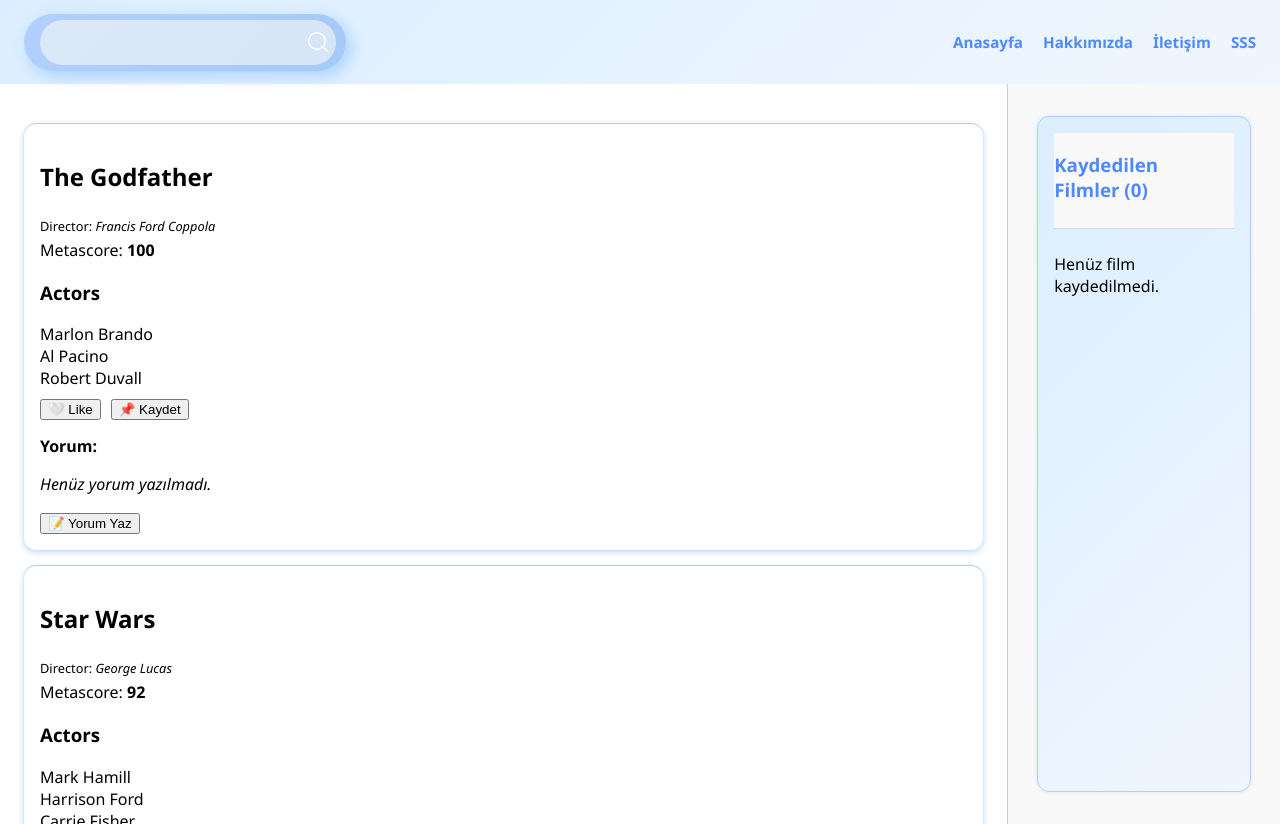
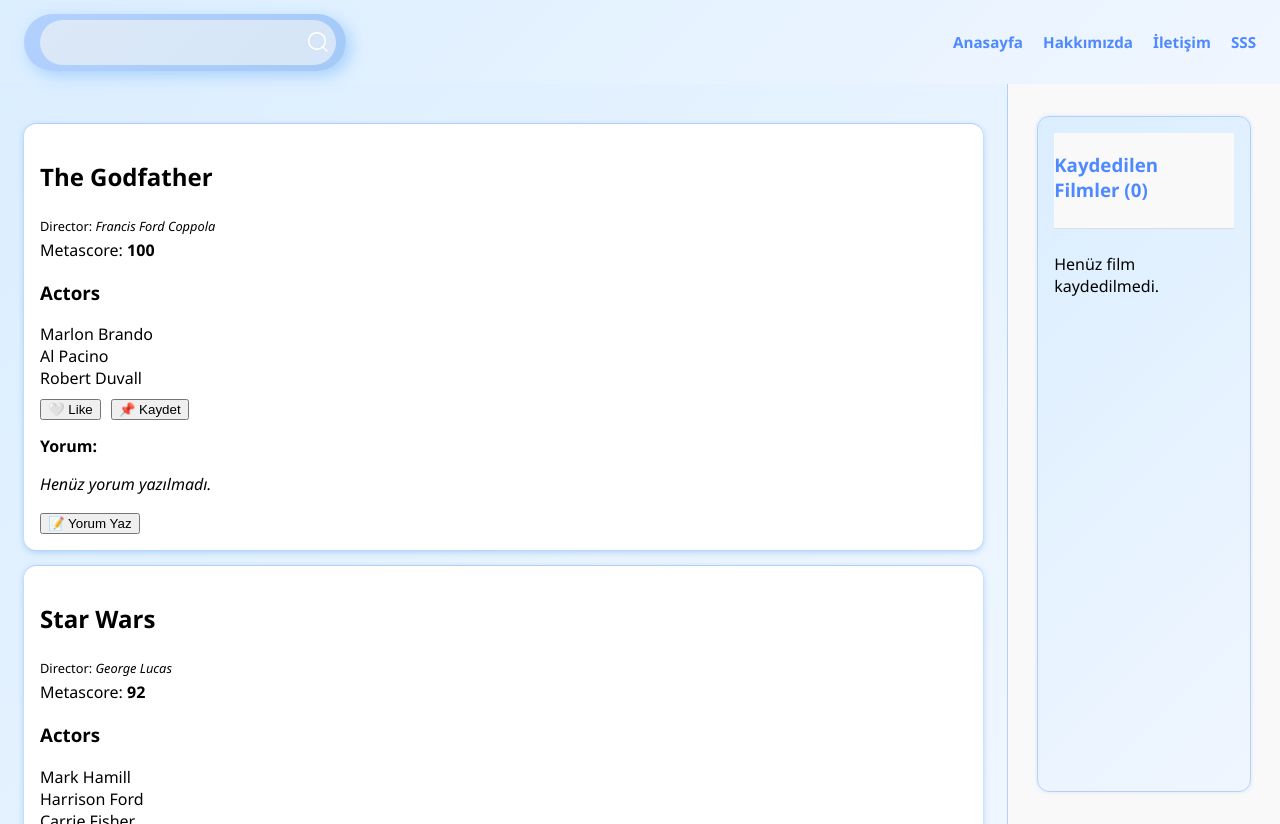
Before and after one commit to mgjhdnccc/vitejs-vite-s7d1, a React (Vite) app: page / in a window 1280 px wide. Built offline with nearby package versions, Linux system fonts and the light colour scheme.

Commit message:
maviArkaPlan

```diff
--- a/src/components/Layout.css
+++ b/src/components/Layout.css
@@ -17,7 +17,7 @@
 .main-content {
   width: 80%;
   padding: 24px;
-  background-color: #fff;
+  background: linear-gradient(135deg, #dbeeff, #f0f6ff); /* eklendi */
   overflow-y: auto;
 }
 
```
